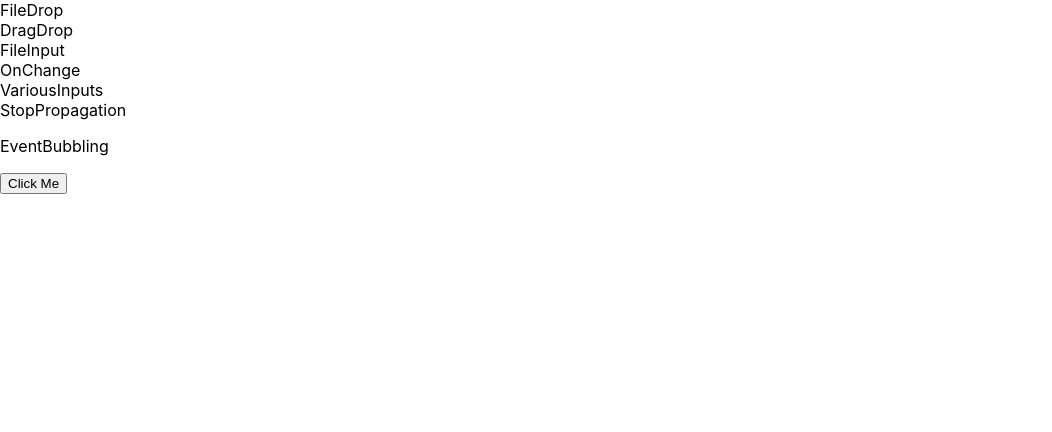
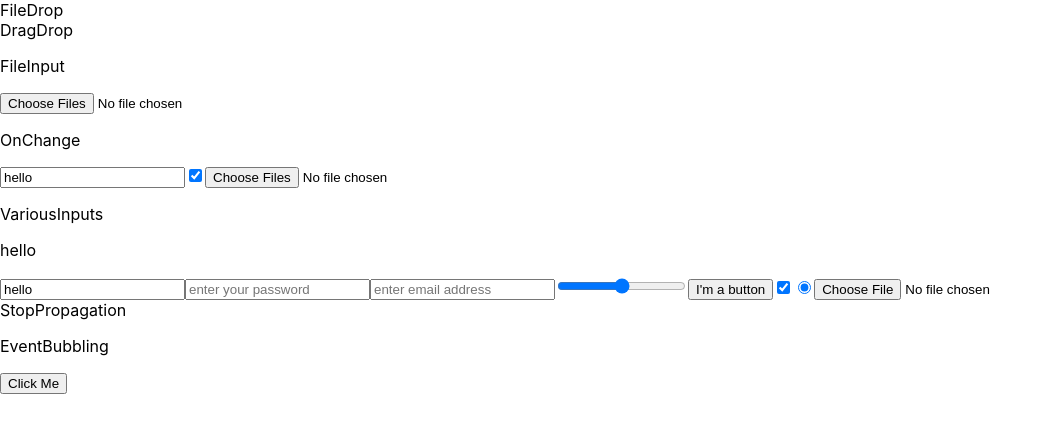
Before and after one commit to dnjfht/type_project2, a React (Create React App) app: page / in a window 1280 px wide. Shown: the top 432 px of the page, without its empty margins (0-1052 px from the left). Built offline with nearby package versions, Linux system fonts and the light colour scheme.

Commit message:
study : Applying the onChange event to different types of inputs. text, email, password, range, checkbox, radio, file ...

```diff
--- a/src/pages/FileInput.tsx
+++ b/src/pages/FileInput.tsx
@@ -1,3 +1,21 @@
+import {ChangeEvent} from 'react'
+
 export default function FileInput() {
-  return <div>FileInput</div>
+  const onChange = (e: ChangeEvent<HTMLInputElement>) => {
+    const files: FileList | null = e.target.files
+    if (files) {
+      for (let i = 0; i < files.length; i++) {
+        const file: File | null = files.item(i) // or file = files[i];
+        console.log(`file[${i}] `, file)
+      }
+    }
+  }
+
+  return (
+    <div>
+      <p>FileInput</p>
+
+      <input type="file" onChange={onChange} multiple accept="image/*" />
+    </div>
+  )
 }
--- a/src/pages/OnChange.tsx
+++ b/src/pages/OnChange.tsx
@@ -1,3 +1,42 @@
+import {ChangeEvent} from 'react'
+
 export default function OnChange() {
-  return <div>OnChange</div>
+  const onChangeValue = (e: ChangeEvent<HTMLInputElement>) => {
+    e.stopPropagation()
+    e.preventDefault()
+
+    console.log('onChangeValue', e.target.value)
+  }
+
+  const onChangeChecked = (e: ChangeEvent<HTMLInputElement>) => {
+    e.stopPropagation()
+
+    console.log('onChangeValue', e.target.checked)
+  }
+
+  const onChangeFiles = (e: ChangeEvent<HTMLInputElement>) => {
+    e.stopPropagation()
+
+    console.log('onChangeValue', e.target.files)
+  }
+
+  return (
+    <div>
+      <p>OnChange</p>
+
+      <input
+        type="text"
+        onChange={onChangeValue}
+        placeholder="type some text"
+        defaultValue="hello"
+      />
+      <input
+        type="checkbox"
+        onChange={onChangeChecked}
+        placeholder="type some text"
+        defaultChecked
+      />
+      <input type="file" onChange={onChangeFiles} multiple accept="images/*" />
+    </div>
+  )
 }
--- a/src/pages/VariousInputs.tsx
+++ b/src/pages/VariousInputs.tsx
@@ -1,3 +1,33 @@
+import {ChangeEvent, useState} from 'react'
+
 export default function VariousInputs() {
-  return <div>VariousInputs</div>
+  const [text, setText] = useState<string>('hello')
+
+  const onChangeText = (e: ChangeEvent<HTMLInputElement>) => {
+    setText(e.target.value)
+  }
+
+  return (
+    <div>
+      <p>VariousInputs</p>
+      <p>{text}</p>
+
+      <div>
+        <input
+          type="text"
+          placeholder="enter some texts"
+          onChange={onChangeText}
+          value={text}
+          // defaultValue="hello"
+        />
+        <input type="password" placeholder="enter your password" />
+        <input type="email" placeholder="enter email address" />
+        <input type="range" />
+        <input type="button" value="I'm a button" />
+        <input type="checkbox" value="I'm a checkbox" defaultChecked />
+        <input type="radio" value="I'm a radio" defaultChecked />
+        <input type="file" />
+      </div>
+    </div>
+  )
 }
```
